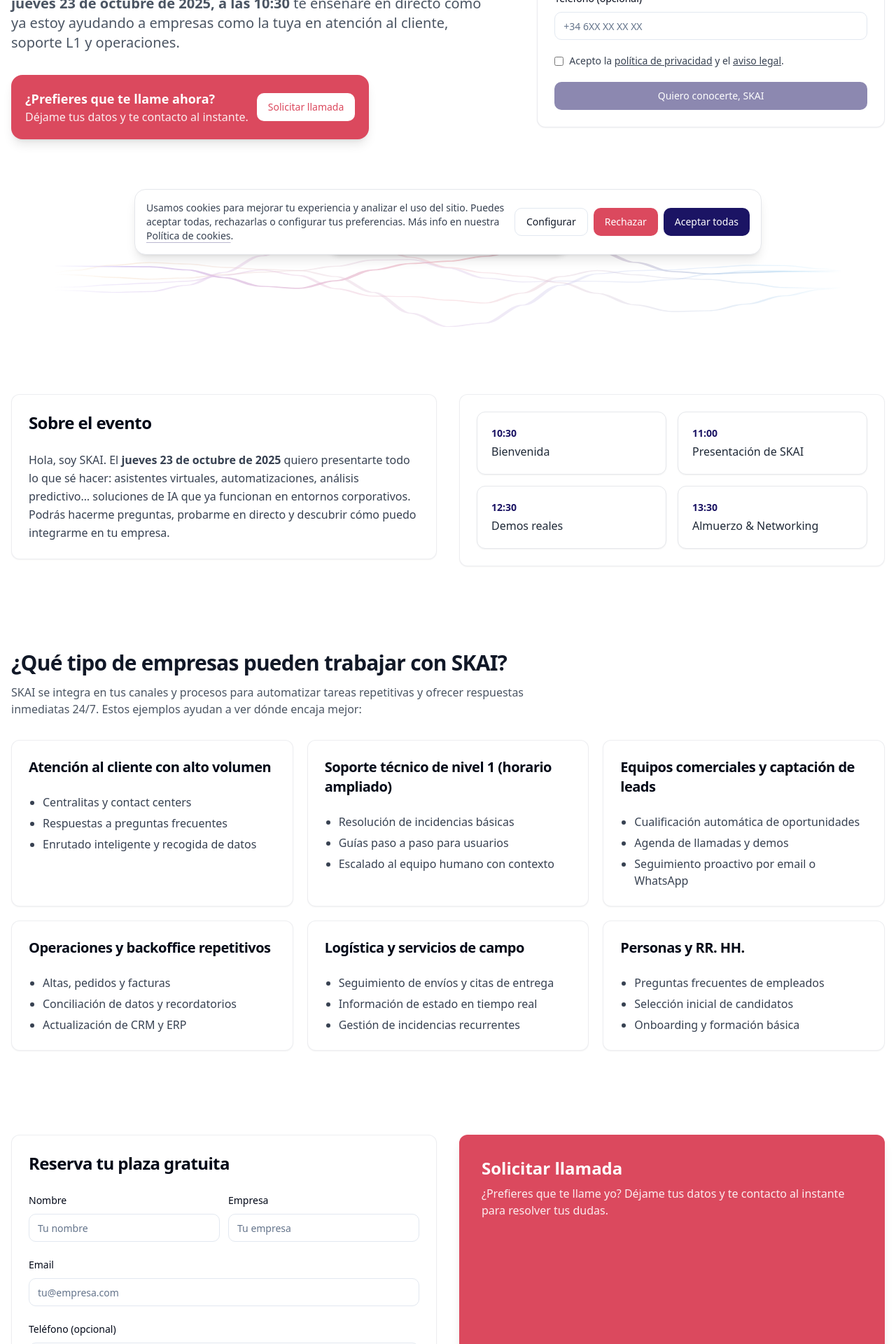
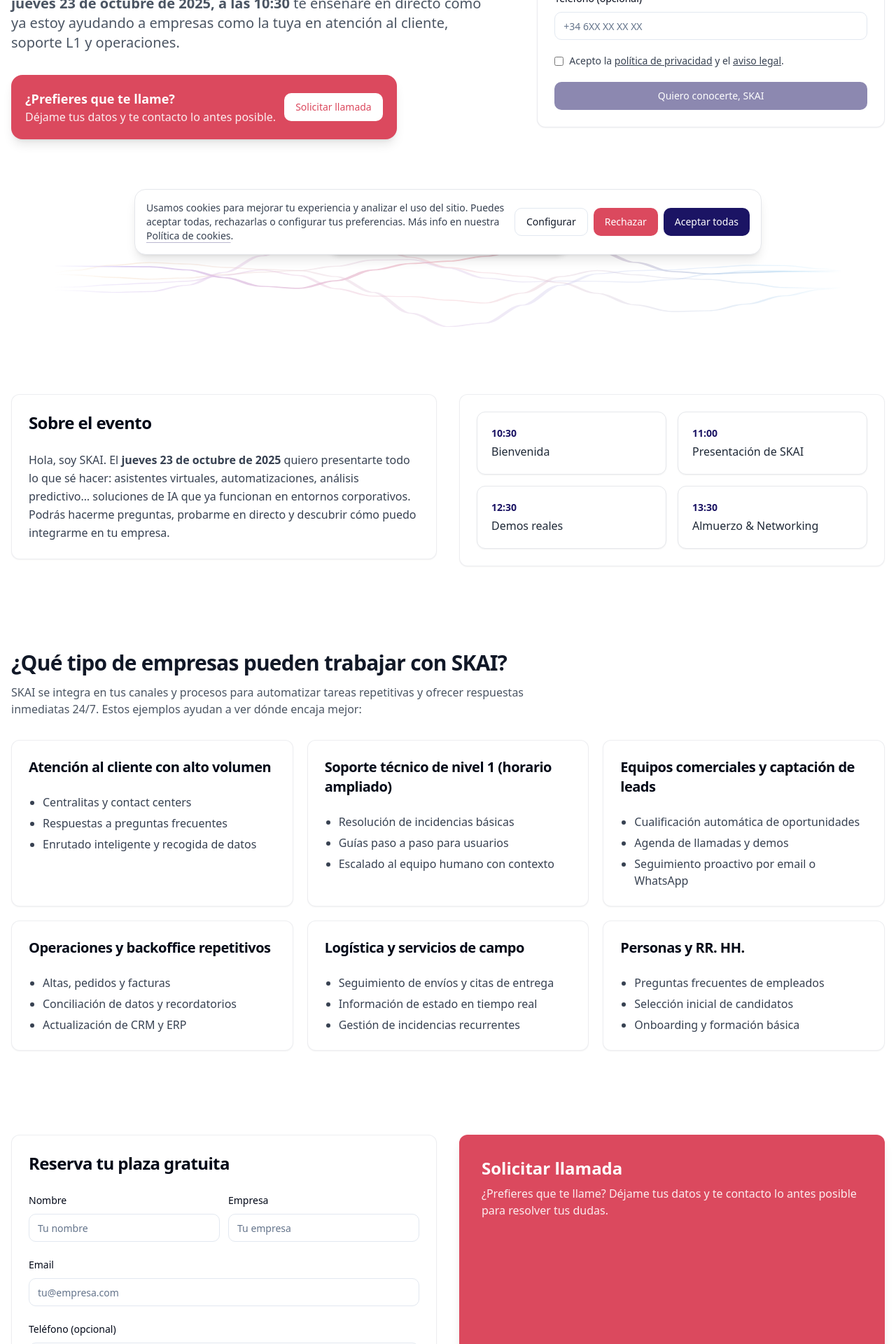
Before and after one commit to IRSoluciones/skai-landing-clean, a Next.js app: page / in a window 1280 px wide. Shown: the part 420-2340 px from the top of the page at 70% size. Built offline with nearby package versions, Linux system fonts and the light colour scheme.

Commit message:
Actualizar textos de solicitud de llamada: cambiar 'al instante' por 'lo antes posible'

```diff
--- a/src/pages/index.tsx
+++ b/src/pages/index.tsx
@@ -200,8 +200,8 @@
                   <div className="relative w-fit max-w-full overflow-hidden rounded-2xl bg-secondary text-white shadow-lg">
                     <div className="flex flex-col items-start gap-3 p-5 sm:flex-row sm:items-center">
                       <div>
-                        <p className="text-lg font-semibold">¿Prefieres que te llame ahora?</p>
-                        <p className="text-white/90">Déjame tus datos y te contacto al instante.</p>
+                        <p className="text-lg font-semibold">¿Prefieres que te llame?</p>
+                        <p className="text-white/90">Déjame tus datos y te contacto lo antes posible.</p>
                       </div>
                       <Button
                         onClick={() => setCallDialogOpen(true)}
@@ -503,7 +503,7 @@
                   <div>
                     <h3 className="text-2xl font-semibold">Solicitar llamada</h3>
                     <p className="mt-2 text-white/90">
-                      ¿Prefieres que te llame yo? Déjame tus datos y te contacto al instante para resolver tus dudas.
+                      ¿Prefieres que te llame? Déjame tus datos y te contacto lo antes posible para resolver tus dudas.
                     </p>
                   </div>
                   <div className="mt-8">
```
